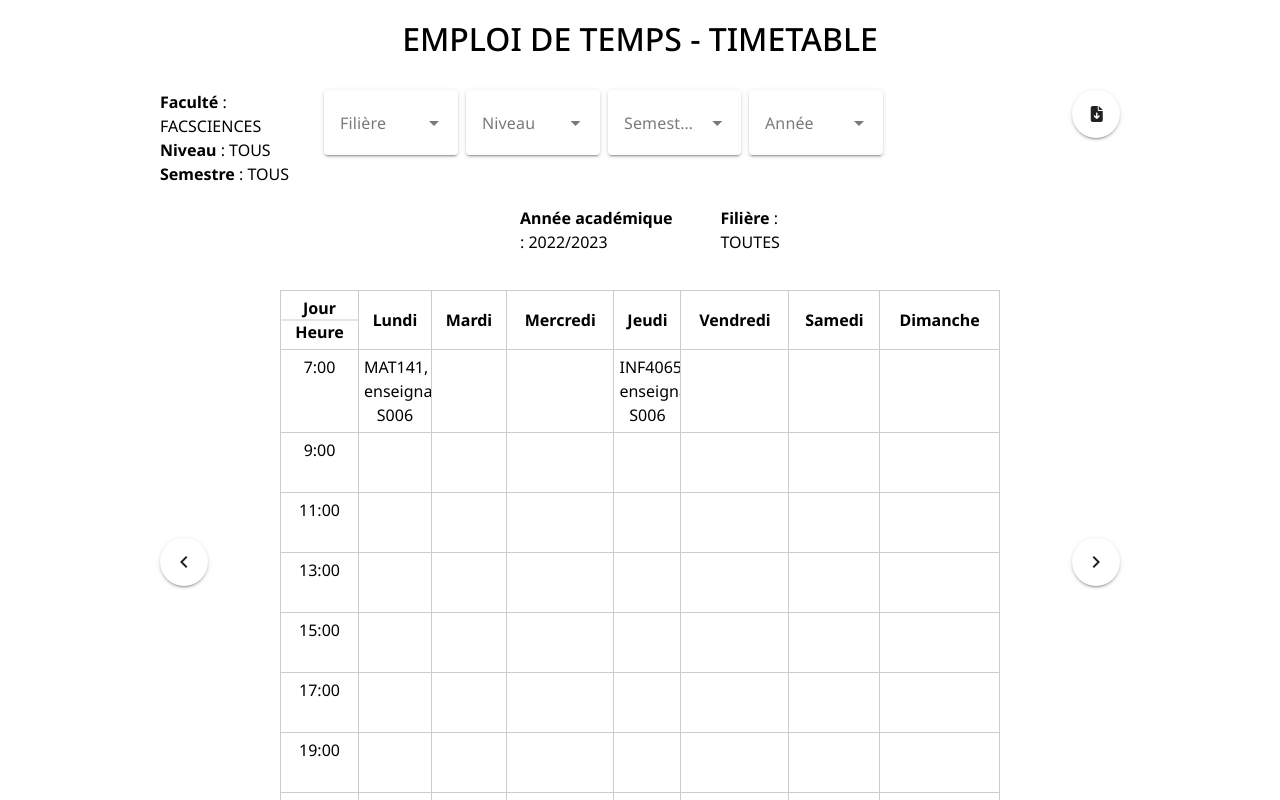
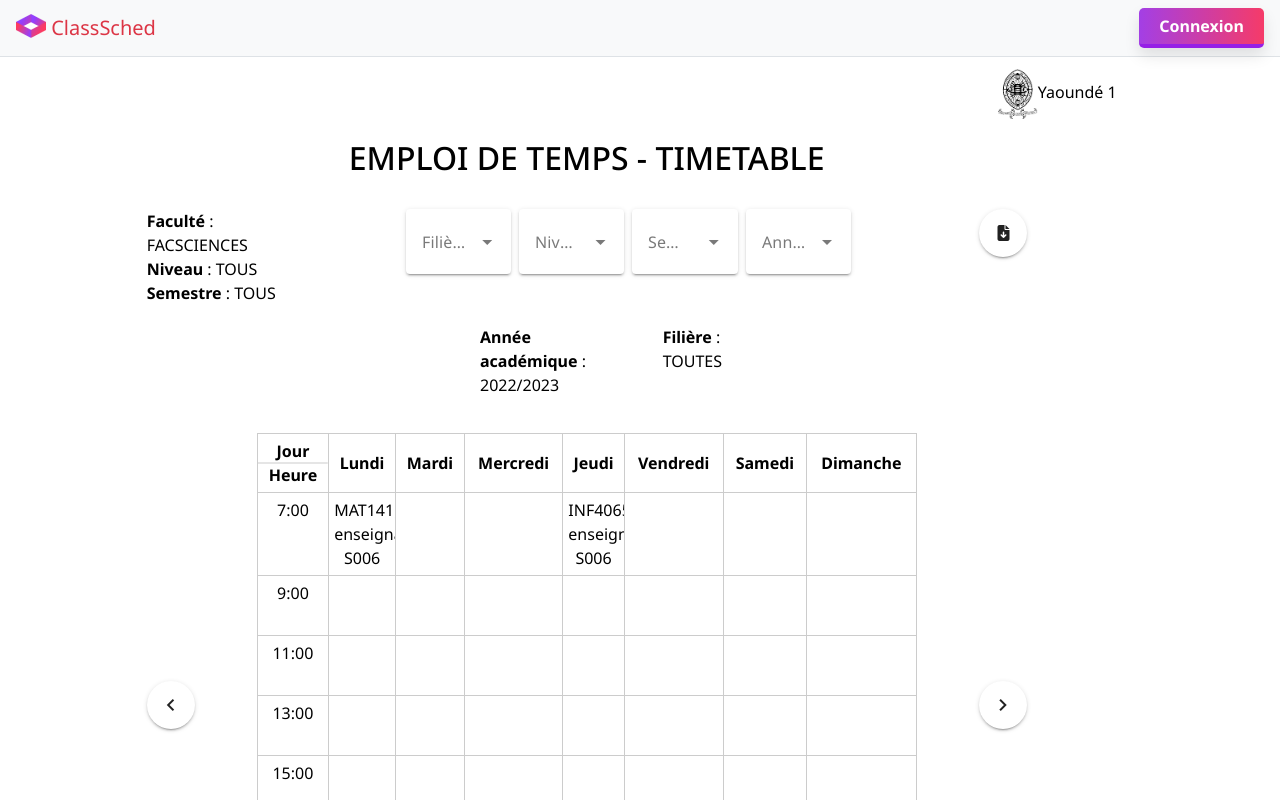
Before and after one commit to Belvanie/ClassSchedFront, a Vue app: page /planning in a window 1280 px wide. Shown: the top 800 px of the page. Built offline with nearby package versions, Linux system fonts and the light colour scheme.

Commit message:
Ajout des pages dans le routeur et adaptation avec la structure du code prédéfinie.

```diff
--- /dev/null
+++ b/src/components/DefaultLayout.vue
@@ -0,0 +1,39 @@
+<template>
+    <div class="min-vh-100">
+        <Header/>
+        <main class="container-fluid">
+            <div class="row">
+                <div class="col-12 col-md-11 pt-3 px-0">
+                    <!-- Main content goes here -->
+                    <div class="row">
+                        <div class="col-10">
+                            <slot name="main-title"></slot>
+                        </div>
+                        <div class="col-2">
+                            <img src="@/assets/logo_uy1.png" alt="logo uy1" width="40" height="50">
+                            <span>Yaound&eacute; 1</span>
+                        </div>
+                    </div>
+                    <div class="">
+                        <slot name="main-content"></slot>
+                    </div>
+                    <br><br><br><br><br><br><br><br><br>
+                    <Footer/>
+                </div>
+            </div>
+        </main>
+    </div>
+</template>
+
+<script>
+import Header from './Header.vue';
+import Footer from './Footer.vue';
+
+export default {
+    name: 'BasicLayout',
+    components: {
+        Header,
+        Footer,
+    }
+}
+</script>
--- a/src/views/HomeView.vue
+++ b/src/views/HomeView.vue
@@ -1,7 +1,9 @@
 <template>
-    <div>
-        <Header/>
+    <default-layout>
+        <template v-slot:main-title>
+        </template>
 
+        <template v-slot:main-content>
             <div>
                 <br><br><br>
                 <div class="row">
@@ -86,18 +88,19 @@
                 </div>
                 <!-- ... le reste du code ... -->
             </div>
-
-        <Footer/>
-    </div>
+        </template>
+    </default-layout>
 </template>
 
 <script>
+import DefaultLayout from "@/components/DefaultLayout.vue"
 import Header from '@/components/Header.vue';
 import Footer from '@/components/Footer.vue';
 
 export default {
     name: 'HomeView',
     components: {
+        DefaultLayout,
         Header,
         Footer,
     }
--- a/src/views/Planning.vue
+++ b/src/views/Planning.vue
@@ -1,8 +1,13 @@
 <template>
+    <default-layout>
+        <template v-slot:main-title>
+        </template>
+
+        <template v-slot:main-content>
           <h2 class="mt-5 text-center">EMPLOI DE TEMPS - TIMETABLE</h2>
           <br/>
           <div class="menu-container w-75 m-auto">
-    <div class="text-left">
+            <div class="text-left mr-16">
               <p class="m-0">
                 <span class="font-weight-bold">Faculté</span> : <span>FACSCIENCES</span>
               </p>
@@ -14,7 +19,7 @@
               </p>
             </div>
 
-    <div class="select-container">
+            <div class="select-container ml-16">
 
               <v-select
                 v-model="selectedMajor"
@@ -98,16 +103,20 @@
               </v-btn>
             </div>
           </div>
+        </template>
+    </default-layout>
   <!-- ... le reste du code ... -->
 </template>
 
   <script>
+  import DefaultLayout from "@/components/DefaultLayout.vue"
   import TimeTable from './components/TimeTable.vue';
   import 'animate.css';
 
 
   export default {
     components: {
+        DefaultLayout,
         TimeTable,
     },
     data() {
```
Lines whose indentation alone changed are shown as unchanged.
